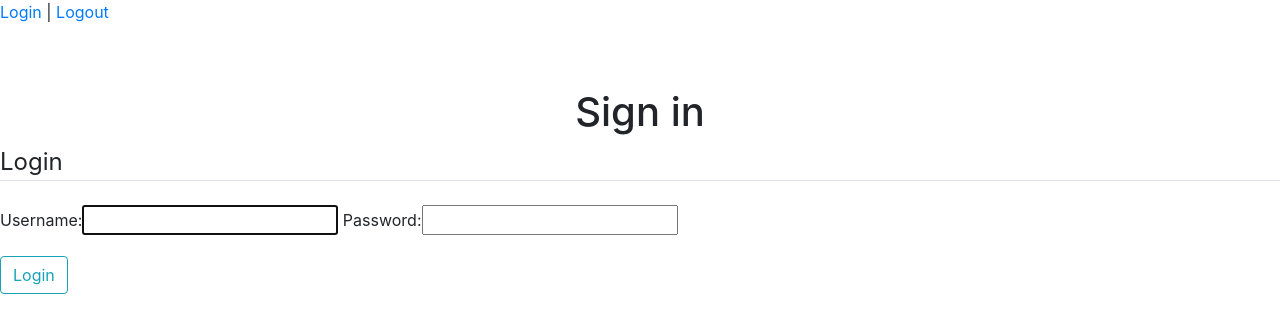
After one commit to miotke/license_manager, a Django app: page /login/ in a window 1280 px wide. The commit adds this page. Shown: the top 333 px of the page. Run offline with Django 3.2, Linux system fonts and the light colour scheme; some libraries are stand-ins or nearby versions.

Commit message:
Login and logout is now working

```diff
--- a/licenses/templates/base.html
+++ b/licenses/templates/base.html
@@ -17,7 +17,13 @@
     {% endif %}
 </head>
 <body>
-
+    <nav class="nav">
+        <p>
+            <a href="{% url 'login' %}">Login</a>
+            |
+            <a href="{% url 'logout' %}">Logout</a>
+        </p>
+    </nav>
     {% block content %}{% endblock %}
 
     <!-- Optional JavaScript -->
--- /dev/null
+++ b/licenses/templates/login.html
@@ -0,0 +1,18 @@
+{% extends "base.html" %}
+{% block content %}
+    <div class="text-center mt-5">
+        <h1>Sign in</h1>
+    </div>
+    <div class="content-section">
+        <form method="POST">
+            {% csrf_token %}
+            <fieldset class="form-group">
+                <legend class="border-bottom mb-4">Login</legend>
+                {{ form }}
+            </fieldset>
+            <div class="form-group">
+                <button class="btn btn-outline-info type="submit">Login</button>
+            </div>
+        </form>
+    </div>
+{% endblock content %}
--- a/licenses/urls.py
+++ b/licenses/urls.py
@@ -1,6 +1,9 @@
 from django.urls import path
+from django.contrib.auth import views as auth_views
 from .views import ListLicenseKeysView
 
 urlpatterns = [
     path("", ListLicenseKeysView.as_view(), name="license-index"),
+    path("login/", auth_views.LoginView.as_view(template_name="login.html"), name="login"),
+    path("logout/", auth_views.LogoutView.as_view(template_name="logout.html"), name="logout"),
 ]
--- a/src/urls.py
+++ b/src/urls.py
@@ -16,8 +16,10 @@ Including another URLconf
 from django.contrib import admin
 from django.urls import path
 from django.urls import include
+from django.contrib.auth import views as auth_views
 
 urlpatterns = [
     path("admin/", admin.site.urls),
-    path("", include("licenses.urls"))
+    path("", include("licenses.urls")),
+    path("login/", include("licenses.urls")),
 ]
```
Also changed, not shown: licenses/templates/logout.html (added, +12 -0 lines).
